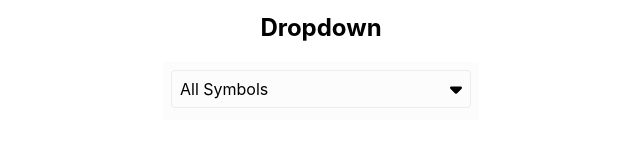
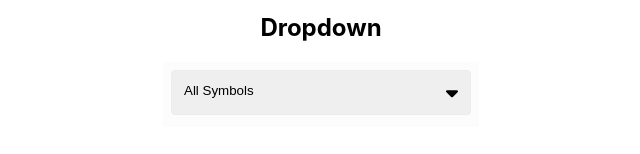
Before and after one commit to lazy-sky/wanted_pre_onboarding, a React (Create React App) app: page / in a window 1280 px wide. Shown: the part 714-868 px from the top of the page, without its empty margins (319-959 px from the left). Built offline with nearby package versions, Linux system fonts and the light colour scheme.

Commit message:
Refact: Redesign component with scss

```diff
--- /dev/null
+++ b/src/components/Dropdown/Dropdown.module.scss
@@ -0,0 +1,55 @@
+.dropdownMenu {
+  display: flex;
+  justify-content: space-between;
+  width: 100%;
+  padding: 12px;
+  margin-bottom: 4px;
+  cursor: pointer;
+  border: 1px solid #ececec;
+  border-radius: 4px;
+
+  img {
+    width: 12px;
+  }
+}
+
+.searchContainer {
+  list-style: none;
+  border: 1px solid #ececec;
+  border-radius: 4px;
+  box-shadow: 0 -2px 4px 0 rgba(0, 0, 0, 10%);
+}
+
+.searchBar {
+  position: relative;
+  border-top: 1px solid lightgray;
+  border-bottom: 1px solid lightgray;
+
+  input {
+    padding: 12px;
+    margin-left: 28px;
+    font-size: 16px;
+    background-color: inherit;
+    border: none;
+
+    &:focus {
+      outline: none;
+    }
+  }
+
+  img {
+    position: absolute;
+    top: 12px;
+    left: 12px;
+    width: 16px;
+  }
+}
+
+.searchItem {
+  padding: 8px 40px;
+  cursor: pointer;
+
+  &:hover {
+    background-color: lightgray;
+  }
+}
--- a/src/components/Dropdown/index.js
+++ b/src/components/Dropdown/index.js
@@ -1,8 +1,8 @@
 import PropTypes from 'prop-types'
 import { useState } from 'react'
-import styled from 'styled-components'
 
 import { Container } from '../Shape'
+import styles from './Dropdown.module.scss'
 
 function Dropdown({ title, items, currentItem }) {
   const [isDropdownOpen, setIsDropdownOpen] = useState(false)
@@ -31,22 +31,24 @@ function Dropdown({ title, items, currentItem }) {
     <>
       <h2>{title}</h2>
       <Container backgroundColor='#fcfcfc'>
-        <DropdownMenu onClick={handleToggleDropdown}>
-          {selectedText}
+        <button type='button' className={styles.dropdownMenu} onClick={handleToggleDropdown}>
+          <div>{selectedText}</div>
           <img src='/images/caret-down.svg' alt='드롭다운' />
-        </DropdownMenu>
+        </button>
         {isDropdownOpen && (
-          <SearchContainer>
-            <SearchBar>
+          <ul className={styles.searchContainer}>
+            <div className={styles.searchBar}>
               <input placeholder='Search Symbol' value={searchText} onChange={handleChangeSearchText} />
               <img src='/images/magnifying-glass.svg' alt='검색' />
-            </SearchBar>
+            </div>
             {searchResults.map((item) => (
-              <SearchItem key={item} onClick={() => handleClickSearchResult(item)}>
-                {item}
-              </SearchItem>
+              <li className={styles.searchItem} key={item}>
+                <button type='button' onClick={() => handleClickSearchResult(item)}>
+                  {item}
+                </button>
+              </li>
             ))}
-          </SearchContainer>
+          </ul>
         )}
       </Container>
     </>
@@ -59,58 +61,4 @@ Dropdown.propTypes = {
   currentItem: PropTypes.string,
 }
 
-const DropdownMenu = styled.div`
-  display: flex;
-  justify-content: space-between;
-  margin-bottom: 4px;
-  border: 1px solid #ececec;
-  border-radius: 4px;
-  padding: 8px;
-  cursor: pointer;
-
-  img {
-    width: 12px;
-  }
-`
-
-const SearchContainer = styled.ul`
-  border: 1px solid #ececec;
-  border-radius: 4px;
-  list-style: none;
-  box-shadow: 0px -2px 4px 0px rgba(0, 0, 0, 0.1);
-`
-
-const SearchBar = styled.div`
-  position: relative;
-  border-top: 1px solid lightgray;
-  border-bottom: 1px solid lightgray;
-
-  input {
-    font-size: 16px;
-    margin-left: 28px;
-    padding: 12px;
-    border: none;
-    background-color: inherit;
-    &:focus {
-      outline: none;
-    }
-  }
-
-  img {
-    position: absolute;
-    left: 12px;
-    top: 12px;
-    width: 16px;
-  }
-`
-
-const SearchItem = styled.li`
-  padding: 8px 40px;
-  cursor: pointer;
-
-  &:hover {
-    background-color: lightgray;
-  }
-`
-
 export default Dropdown
```
